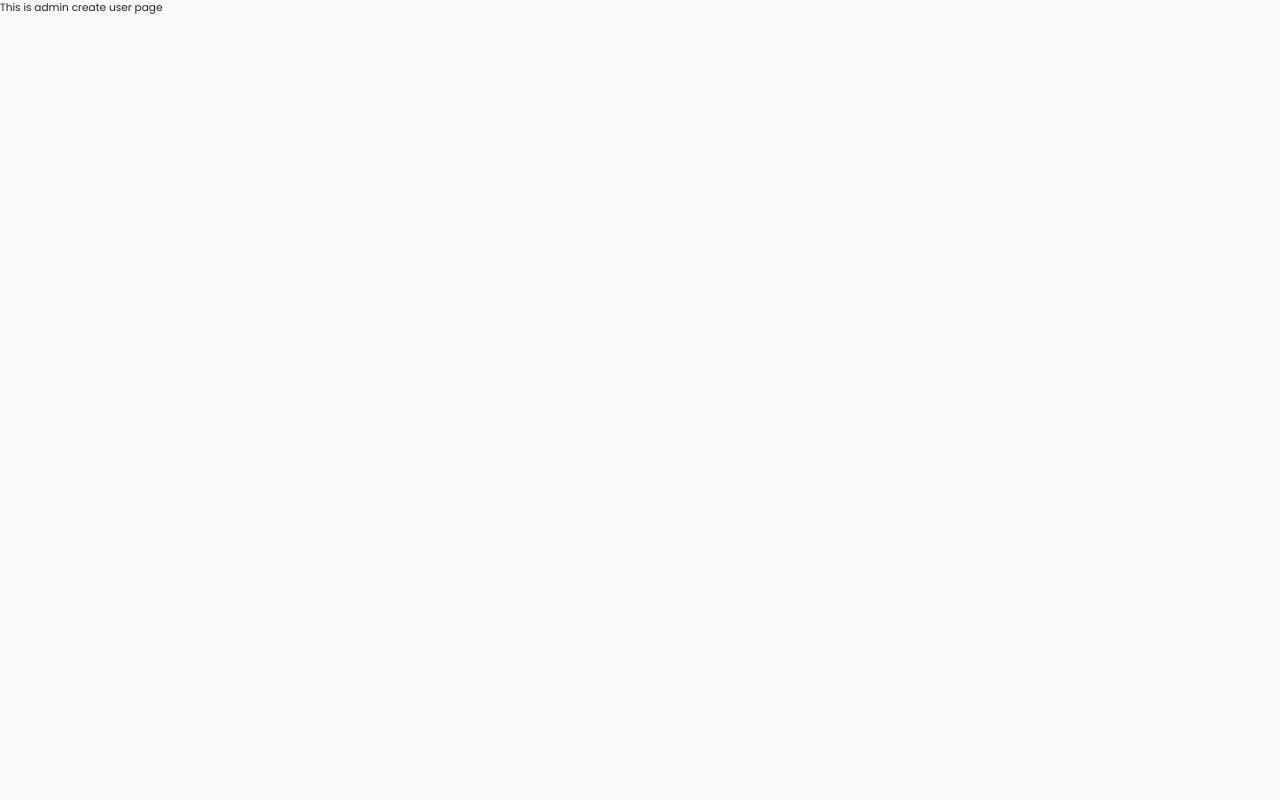
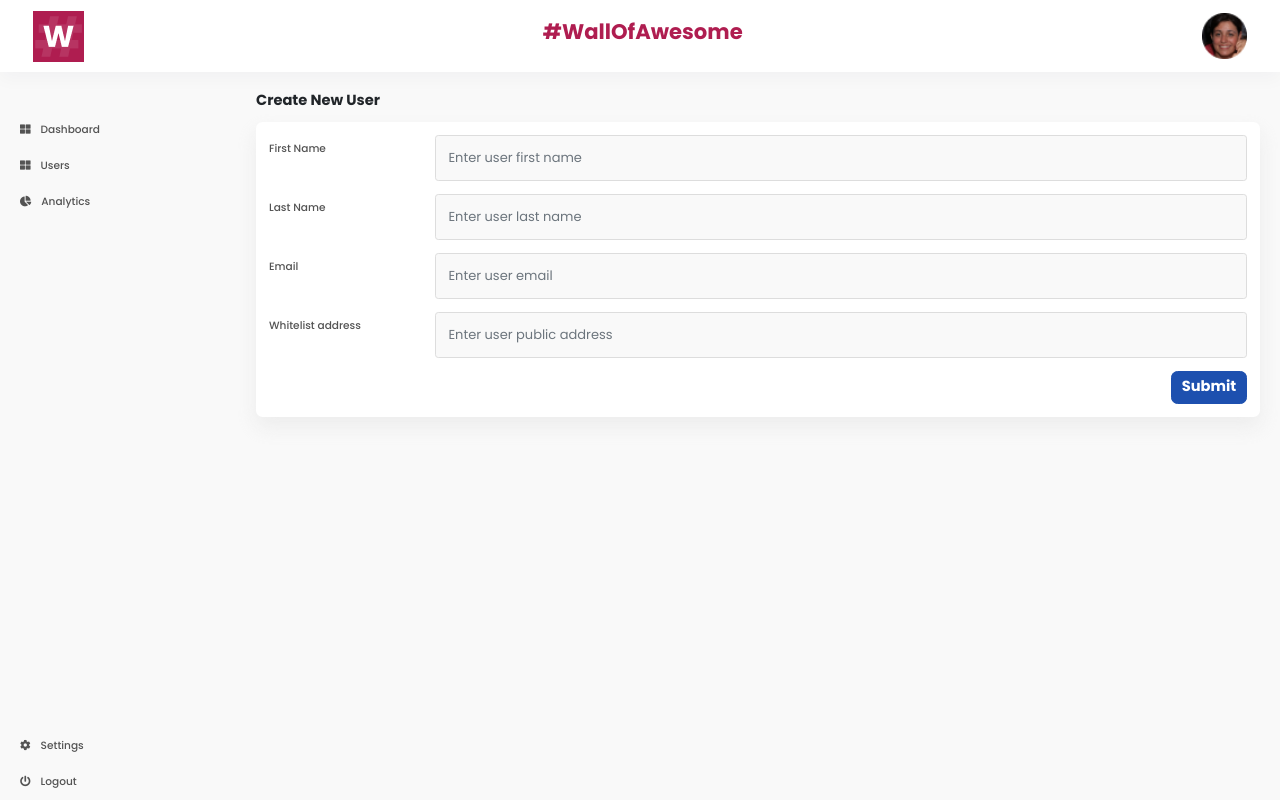
Before and after one commit to arjdesign/awesomeToken, a React (Create React App) app: page /admin/create-user in a window 1280 px wide. Built offline with nearby package versions, Linux system fonts and the light colour scheme.

Commit message:
added admin createUserProfile page

```diff
--- /dev/null
+++ b/src/Pages/AdminSection/User/CreateUser.scss
@@ -0,0 +1,5 @@
+.aw-create-user {
+  margin-left: 20%;
+  margin-top: 20px;
+  margin-right: 20px;
+}
--- a/src/Pages/AdminSection/User/CreateUser.tsx
+++ b/src/Pages/AdminSection/User/CreateUser.tsx
@@ -1,7 +1,104 @@
 import * as React from "react";
+import { useHistory } from "react-router-dom";
+import {
+  Card,
+  CardBody,
+  Form,
+  FormGroup,
+  Label,
+  Input,
+  Button,
+} from "reactstrap";
+import Header from "../../../Components/Common/Header";
+import VerticalMenu from "../../../Components/Common/VerticalMenu";
+import "./CreateUser.scss";
 
 export interface ICreateUserProps {}
 
+const stylePrefix = "aw-create-user";
+
 export default function CreateUser(props: ICreateUserProps) {
-  return <div>This is admin create user page</div>;
+  const history = useHistory();
+  const handleCreateUser = (event: any) => {
+    event.preventDefault();
+    history.push("/admin/users");
+  };
+  return (
+    <React.Fragment>
+      <VerticalMenu isAdmin={true} />
+      <Header isLogged={true} isAdmin={true} />
+
+      <div className={stylePrefix}>
+        <h3 className="mb-3">Create New User</h3>
+
+        <Card>
+          <CardBody>
+            <Form onSubmit={(e) => handleCreateUser(e)}>
+              <FormGroup className="mb-3 row">
+                <Label className="col-sm-2 col-form-label" for="first_name">
+                  First Name
+                </Label>
+                <div className="col-sm-10">
+                  <Input
+                    type="text"
+                    id="first_name"
+                    name="first_name"
+                    placeholder="Enter user first name"
+                  />
+                </div>
+              </FormGroup>
+
+              <FormGroup className="mb-3 row">
+                <Label className="col-sm-2 col-form-label" for="last_name">
+                  Last Name
+                </Label>
+                <div className="col-sm-10">
+                  <Input
+                    type="text"
+                    id="last_name"
+                    name="last_name"
+                    placeholder="Enter user last name"
+                  />
+                </div>
+              </FormGroup>
+
+              <FormGroup className="mb-3 row">
+                <Label className="col-sm-2 col-form-label" for="email">
+                  Email
+                </Label>
+                <div className="col-sm-10">
+                  <Input
+                    type="email"
+                    id="email"
+                    name="email"
+                    placeholder="Enter user email"
+                  />
+                </div>
+              </FormGroup>
+
+              <FormGroup className="mb-3 row">
+                <Label className="col-sm-2 col-form-label" for="public_address">
+                  Whitelist address
+                </Label>
+                <div className="col-sm-10">
+                  <Input
+                    type="text"
+                    id="public_address"
+                    name="public_address"
+                    placeholder="Enter user public address"
+                  />
+                </div>
+              </FormGroup>
+
+              <div className="d-flex flex-row-reverse">
+                <Button type="submit" className="btn btn-aw-primary">
+                  Submit
+                </Button>
+              </div>
+            </Form>
+          </CardBody>
+        </Card>
+      </div>
+    </React.Fragment>
+  );
 }
--- a/src/Pages/Auth/Login/Login.tsx
+++ b/src/Pages/Auth/Login/Login.tsx
@@ -52,7 +52,8 @@ export default function Login(props: ILoginProps) {
         }
         localStorage.setItem("awAuthUser", JSON.stringify(user));
         history.push({
-          pathname: user.role === "admin" ? "/dashboard" : "/wall-of-awesome",
+          pathname:
+            user.role === "admin" ? "/admin/create-user" : "/wall-of-awesome",
           state: { isPreloader: true },
         });
       } else {
--- a/src/Pages/UserSection/UserProfile.tsx
+++ b/src/Pages/UserSection/UserProfile.tsx
@@ -5,9 +5,11 @@ import Post from "../../Components/Post/Post";
 import Header from "../../Components/Common/Header";
 import VerticalMenu from "../../Components/Common/VerticalMenu";
 import "./UserProfile.scss";
+
 export interface IUserProfileProps {}
 
 const stylePrefix = "aw-user-profile-page";
+
 export default function UserProfile(props: IUserProfileProps) {
   return (
     <React.Fragment>
```
